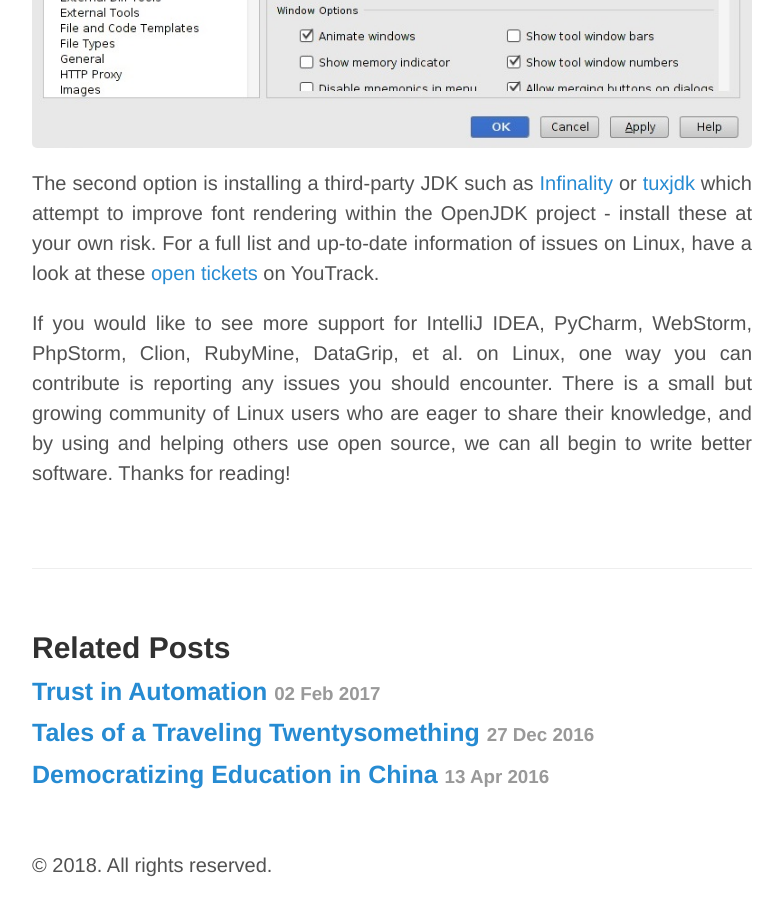
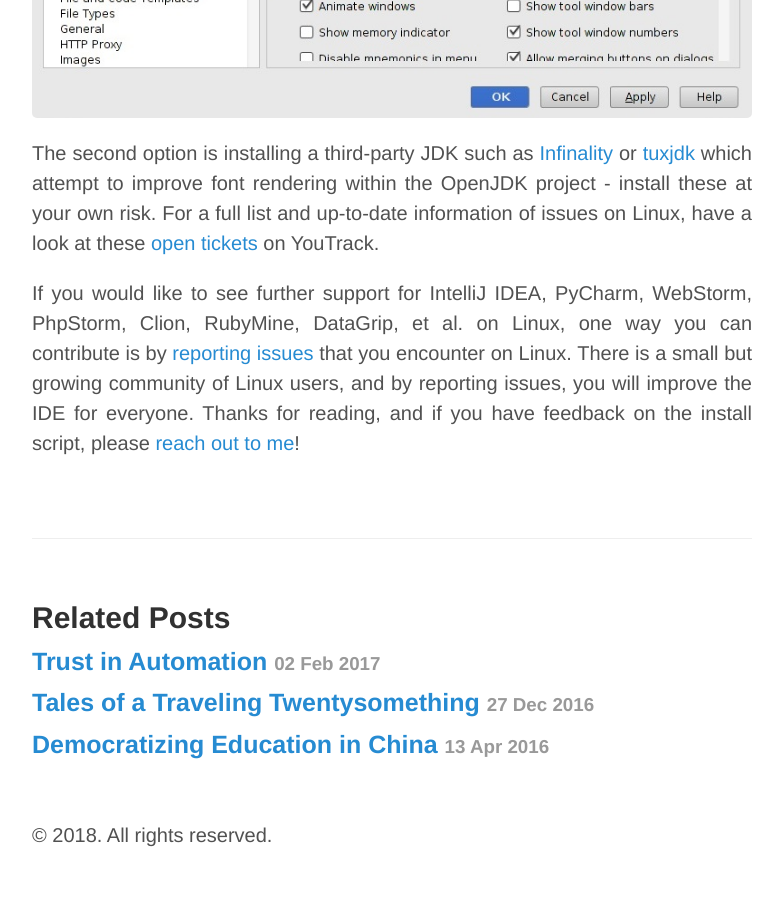
Before and after one commit to breandan/breandan.github.io, a Jekyll site: the page built from _posts/2014-08-18-shell-script.md, in a window 1280 px wide and 900 px high, scrolled down 1226 px. Shown: the whole window, without its empty margins (248-1031 px from the left). Built offline with Jekyll 4.4.1, drawn with Linux system fonts in a browser that asks for light colours; nearby versions of some CDN libraries; after the commit the page ends 2096 px from its top, so only the background shows below that; some of the changed text lies outside the part shown.

Commit message:
better words

```diff
--- a/_posts/2014-08-18-shell-script.md
+++ b/_posts/2014-08-18-shell-script.md
@@ -3,16 +3,16 @@
 title: IntelliJ IDEA on Linux
 ---
 
-As a Java application, the IntelliJ Platform officially supports Linux operating systems running GNOME or KDE. The following shell script will install any Linux-compatible JetBrains IDE on any [Debian based Linux distribution](https://en.wikipedia.org/wiki/List_of_Linux_distributions#Debian-based). To run it, paste `wget z.ndan.co/jetbrains-install.sh` into a terminal. This will download the following script:
+The IntelliJ Platform officially supports Linux operating systems running GNOME or KDE. The following shell script will install any JetBrains IDE on any [Debian based Linux distribution](https://en.wikipedia.org/wiki/List_of_Linux_distributions#Debian-based). To run it, paste `wget z.ndan.co/jetbrains-install.sh` into a terminal. This will download the following script:
 
 {% highlight bash %}
 {% include jetbrains-install.sh %}
 {% endhighlight %}
 
-To use it, run the command `chmod 755 jetbrains-install.sh && ./jetbrains-install.sh` and follow the instructions. Once launch, the first issue you may notice is [poor font rendering](http://youtrack.jetbrains.com/issue/IDEA-57233), which is known to occur across several versions of Linux when running Swing applications, resulting in jagged or broken fonts in the UI and Editor. Here, the best course of action is to use a different font. You can switch your default font in Settings, under the 'Appearance' menu.
+To use it, run the command `chmod 755 jetbrains-install.sh && ./jetbrains-install.sh` and follow the instructions. Once the choosen IDE has launched, the first issue you may notice is [poor font rendering](http://youtrack.jetbrains.com/issue/IDEA-57233), which is known to occur across several versions of Linux when running Swing applications, resulting in jagged or broken fonts in the UI and Editor. Here, the best course of action is to use a different font. You can switch your default font in Settings, under the 'Appearance' menu.
 
 ![Override default font](/images/override_font.jpg)
 
 The second option is installing a third-party JDK such as [Infinality](http://www.infinality.net/blog/) or [tuxjdk](https://code.google.com/p/tuxjdk/) which attempt to improve font rendering within the OpenJDK project - install these at your own risk. For a full list and up-to-date information of issues on Linux, have a look at these [open tickets](http://youtrack.jetbrains.com/issues/IDEA?q=linux+sort+by%3A+votes+desc+%23Open#issueid=IDEA-22750) on YouTrack.
 
-If you would like to see more support for IntelliJ IDEA, PyCharm, WebStorm, PhpStorm, Clion, RubyMine, DataGrip, et al. on Linux, one way you can contribute is reporting any issues you should encounter. There is a small but growing community of Linux users who are eager to share their knowledge, and by using and helping others use open source, we can all begin to write better software. Thanks for reading!
+If you would like to see further support for IntelliJ IDEA, PyCharm, WebStorm, PhpStorm, Clion, RubyMine, DataGrip, et al. on Linux, one way you can contribute is by [reporting issues](https://youtrack.jetbrains.com/issues?q=linux) that you encounter on Linux. There is a small but growing community of Linux users, and by reporting issues, you will improve the IDE for everyone. Thanks for reading, and if you have feedback on the install script, please [reach out to me](https://twitter.com/breandan)!
```
